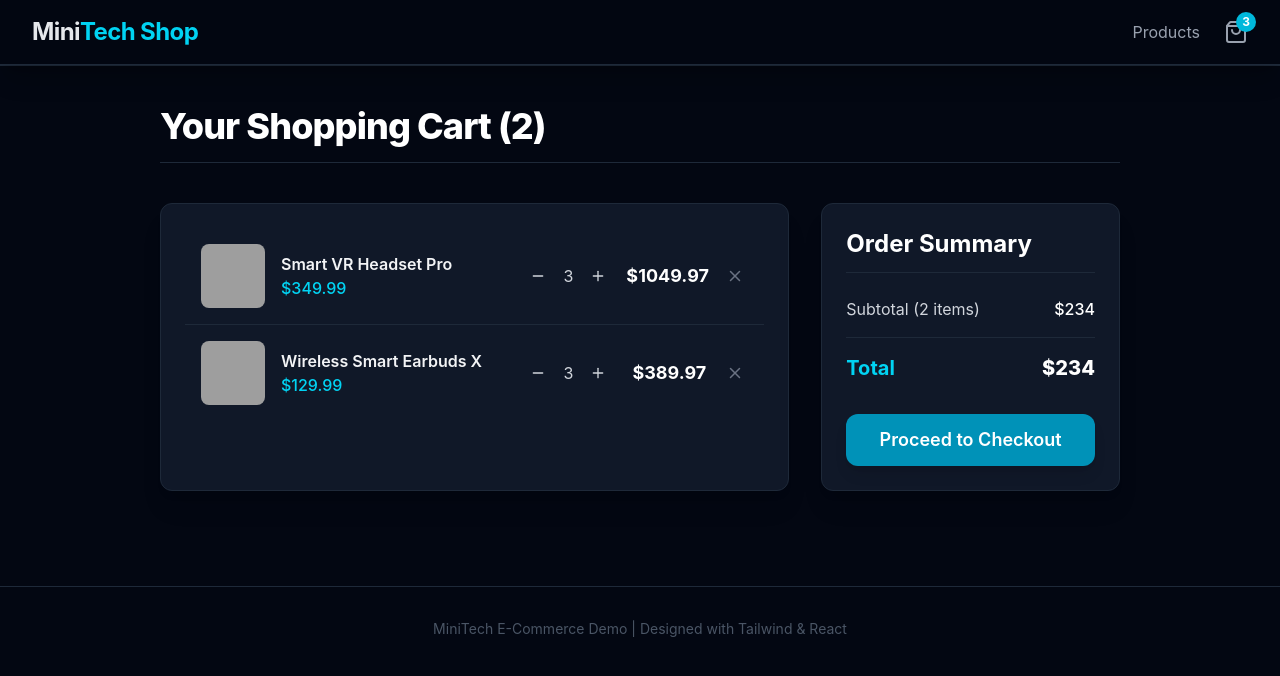
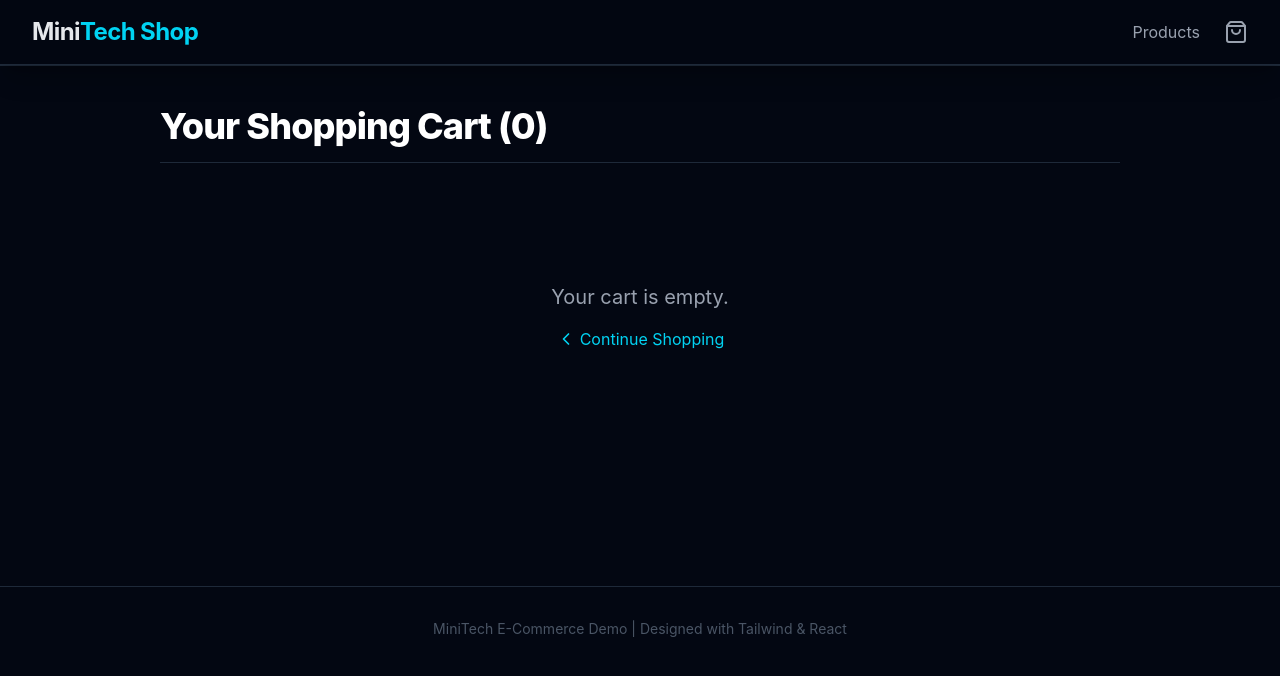
Before and after one commit to nibmangit/FUTURE_FS_02, a React app in the folder frontend/: page /cart in a window 1280 px wide. Shown: the top 676 px of the page. Built offline with nearby package versions, Linux system fonts and the light colour scheme; grey boxes are pictures that could not be loaded; the HTML template or start-up script is replaced by a standard one.

Commit message:
Add quantity and item managment with persistent cart using custom React hooks and context for state sharing across components without prop drilling.

```diff
--- a/frontend/src/App.jsx
+++ b/frontend/src/App.jsx
@@ -7,11 +7,28 @@ import CheckoutForm from "./pages/CheckoutForm";
 import ConfirmationPage from "./pages/ConfirmationPage";
 import { useState } from "react";
 import { MOCK_PRODUCTS } from "./data/products";
+import {useCartContext} from './hooks/useCartContext';
 
 function App() {
   const navigate = useNavigate();
+  const {updateCartItem} = useCartContext();
   const [selectedProduct, setSelectedProduct] = useState(null);
   const [categoryFilter, setCategoryFilter] = useState("All");
+
+  const handleAddToCart = (product, quantity = 1) => {
+    const fullProductDetails = MOCK_PRODUCTS.find(p => p.id === product.id) || product;
+
+    const productDataForStorage = {
+        name: fullProductDetails.name,
+        price: fullProductDetails.price,
+        imageUrl: fullProductDetails.imageUrl,
+        category: fullProductDetails.category
+    };
+
+    updateCartItem(product.id, productDataForStorage, quantity);
+    setSelectedProduct(null);
+    navigate('/');
+  };
 
   const onClose = () => {
     setSelectedProduct(null);
@@ -44,10 +61,13 @@ function App() {
         <Route
           path="/:id"
           element={
-            <ProductDetailModal product={selectedProduct} onClose={onClose} />
+            <ProductDetailModal product={selectedProduct} onClose={onClose} onAddToCart={handleAddToCart} />
           }
         />
-        <Route path="/cart" element={<CartPage />} />
+        <Route
+        path="/cart"
+        element={
+        <CartPage />} />
         <Route path="/checkout" element={<CheckoutForm />} />
         <Route path="/confirmation" element={<ConfirmationPage />} />
       </Routes>
--- a/frontend/src/components/CardItem.jsx
+++ b/frontend/src/components/CardItem.jsx
@@ -1,9 +1,20 @@
 import {X, Minus, Plus} from 'lucide-react';
 import { MOCK_PRODUCTS } from "../data/products";
+import { useCartContext } from '../hooks/useCartContext';
 
 function CardItem({item}) {
+    const {updateCartItem} = useCartContext();
     const product = MOCK_PRODUCTS.find(p => p.id === item.id) || item;
-    const quantity = 3;
+
+    const handleQuantityChange = (change) => {
+      const fullDetails = MOCK_PRODUCTS.find(p => p.id === item.id) || { name: item.name, price: item.price, imageUrl: item.imageUrl, category: item.category };
+      updateCartItem(item.id, fullDetails, change);
+    };
+
+    const handleRemove = () => {
+      updateCartItem(item.id, {}, -item.quantity);
+    };
+
     return (
         <div className="flex items-center space-x-4 p-4 border-b border-gray-800 last:border-b-0">
                 <img
@@ -18,23 +29,26 @@ function CardItem({item}) {
                 </div>
                 <div className="flex items-center space-x-2 text-gray-300">
                   <button
-                    disabled={quantity <= 1}
-                    className="p-1 rounded-full hover:bg-gray-700 disabled:opacity-50 transition"
+                    onClick={() => handleQuantityChange(-1)}
+                    disabled={item.quantity <= 1}
+                    className="p-1 rounded-full hover:bg-gray-700 disabled:opacity-50 transition cursor-pointer"
                   >
                     <Minus size={16} />
                   </button>
-                  <span className="w-5 text-center">{quantity}</span>
+                  <span className="w-5 text-center">{item.quantity}</span>
                   <button
-                    className="p-1 rounded-full hover:bg-gray-700 transition"
+                    onClick={() => handleQuantityChange(1)}
+                    className="p-1 rounded-full hover:bg-gray-700 transition cursor-pointer"
                   >
                     <Plus size={16} />
                   </button>
                 </div>
                 <div className="font-bold text-lg w-20 text-right text-white">
-                  ${(item.price * quantity).toFixed(2)}
+                  ${(item.price * item.quantity).toFixed(2)}
                 </div>
                 <button
-                  className="text-gray-500 hover:text-red-500 transition p-1"
+                  onClick={handleRemove}
+                  className="text-gray-500 hover:text-red-500 transition p-1 cursor-pointer"
                 >
                   <X size={18} />
                 </button>
--- a/frontend/src/components/Navbar.jsx
+++ b/frontend/src/components/Navbar.jsx
@@ -1,9 +1,11 @@
 import {ShoppingBag} from 'lucide-react';
 import { useNavigate } from 'react-router-dom';
+import { useCartContext } from '../hooks/useCartContext';
 
 function Navbar() {
+  const {cartItemCount} = useCartContext();
   const navigate = useNavigate();
-  const cartItemCount =3;
+
   return (
       <header className="sticky top-0 z-10 w-full bg-gray-950/90 backdrop-blur-sm border-b border-gray-800 shadow-xl">
           <div className="container mx-auto max-w-7xl px-4 sm:px-6 lg:px-8 flex justify-between items-center py-4">
--- /dev/null
+++ b/frontend/src/contexts/CartContext.jsx
@@ -0,0 +1,16 @@
+import React, { createContext } from 'react';
+import useCart from '../hooks/useCart';
+
+const CartContext = createContext();
+
+export const CartProvider = ({ children }) => {
+  const cart = useCart();
+
+  return (
+    <CartContext.Provider value={cart}>
+      {children}
+    </CartContext.Provider>
+  );
+};
+
+export { CartContext };
--- /dev/null
+++ b/frontend/src/data/getKey.js
@@ -0,0 +1 @@
+export const STORAGE_KEY = 'miniTechCart';
--- /dev/null
+++ b/frontend/src/hooks/useCart.jsx
@@ -0,0 +1,67 @@
+import { useCallback, useEffect, useMemo, useState } from 'react';
+import {STORAGE_KEY} from '../data/getKey'
+
+const useCart = () => {
+  const getInitialCart = () => {
+    try {
+      const storedCart = localStorage.getItem(STORAGE_KEY);
+      return storedCart ? JSON.parse(storedCart) : [];
+    } catch (e) {
+      console.error("Error parsing cart from localStorage:", e);
+      return [];
+    }
+  };
+
+  const [cartItems, setCartItems] = useState(getInitialCart);
+
+  useEffect(() => {
+    try {
+      localStorage.setItem(STORAGE_KEY, JSON.stringify(cartItems));
+    } catch (e) {
+      console.error("Error saving cart to localStorage:", e);
+    }
+  }, [cartItems]);
+
+  const updateCartItem = useCallback((productId, productDetails, quantityChange) => {
+    setCartItems(prevItems => {
+      const existingIndex = prevItems.findIndex(item => item.id === productId);
+      const existingItem = existingIndex > -1 ? prevItems[existingIndex] : { quantity: 0 };
+      const newQuantity = existingItem.quantity + quantityChange;
+
+      if (newQuantity <= 0) {
+
+        return prevItems.filter(item => item.id !== productId);
+      } else {
+        const newItem = {
+          ...productDetails,
+          id: productId,
+          quantity: newQuantity,
+        };
+
+        if (existingIndex > -1) {
+          return prevItems.map((item, index) =>
+            index === existingIndex ? newItem : item
+          );
+        } else {
+          return [...prevItems, newItem];
+        }
+      }
+    });
+  }, []);
+
+  const clearCart = useCallback(() => {
+    setCartItems([]);
+  }, []);
+
+  const cartTotal = useMemo(() => {
+    return cartItems.reduce((acc, item) => acc + item.price * item.quantity, 0).toFixed(2);
+  }, [cartItems]);
+
+  const cartItemCount = useMemo(() => {
+    return cartItems.reduce((acc, item) => acc + item.quantity, 0);
+  }, [cartItems]);
+
+  return { cartItems, cartTotal, cartItemCount, updateCartItem, clearCart, isLoading: false };
+};
+
+export default useCart;
--- /dev/null
+++ b/frontend/src/hooks/useCartContext.jsx
@@ -0,0 +1,13 @@
+import { useContext } from 'react';
+import { CartContext } from '../contexts/CartContext';
+
+
+export const useCartContext = () => {
+  const context = useContext(CartContext);
+
+  if (!context) {
+    throw new Error('useCartContext must be used within a CartProvider');
+  }
+
+  return context;
+};
--- a/frontend/src/main.jsx
+++ b/frontend/src/main.jsx
@@ -3,11 +3,14 @@ import { BrowserRouter } from "react-router-dom";
 import { createRoot } from 'react-dom/client'
 import './index.css'
 import App from './App.jsx'
+import { CartProvider } from './contexts/CartContext.jsx';
 
 createRoot(document.getElementById('root')).render(
   <StrictMode>
+    <CartProvider>
     <BrowserRouter>
     <App />
     </BrowserRouter>
+    </CartProvider>
   </StrictMode>,
 )
--- a/frontend/src/pages/CartPage.jsx
+++ b/frontend/src/pages/CartPage.jsx
@@ -1,15 +1,11 @@
-import {ChevronLeft} from 'lucide-react'
-import CardItem from "../components/CardItem"
-import { MOCK_PRODUCTS } from "../data/products"
-import { useNavigate } from 'react-router-dom'
+import {ChevronLeft} from 'lucide-react';
+import CardItem from "../components/CardItem";
+import { useNavigate } from 'react-router-dom';
+import {useCartContext} from '../hooks/useCartContext';
 
 function CartPage() {
-  const navigate = useNavigate();
-    const cartId = [1,2]
-    const cartItems = MOCK_PRODUCTS.filter(p=>cartId.includes(Number(p.id)))
-    const cartItemCount = cartItems.length
-    const cartTotal = 234
-    console.log(cartItems, cartItemCount, cartTotal)
+  const { cartItems, cartTotal, cartItemCount, updateCartItem} = useCartContext();
+   const navigate = useNavigate();
 
     return (
         <main className="container mx-auto max-w-5xl px-4 sm:px-6 lg:px-8 py-10 min-h-[60vh]">
@@ -21,7 +17,8 @@ function CartPage() {
                 <div className="text-center py-20">
                   <p className="text-gray-400 text-xl mb-4">Your cart is empty.</p>
                   <button
-                    className="text-cyan-400 hover:text-cyan-300 transition flex items-center justify-center mx-auto"
+                    onClick={()=>navigate('/')}
+                    className="text-cyan-400 hover:text-cyan-300 transition flex items-center justify-center mx-auto cursor-pointer"
                   >
                     <ChevronLeft size={20} className="mr-1" /> Continue Shopping
                   </button>
@@ -30,7 +27,7 @@ function CartPage() {
                 <div className="grid lg:grid-cols-3 gap-8">
 
                   <div className="lg:col-span-2 bg-gray-900 rounded-xl p-6 border border-gray-800 shadow-xl">
-                    {cartItems.map(item => <CardItem key={item.id} item={item} />)}
+                    {cartItems.map(item => <CardItem key={item.id} item={item} updateCartItem={updateCartItem} />)}
                   </div>
 
                   <div className="lg:col-span-1 bg-gray-900 rounded-xl p-6 border border-gray-800 shadow-xl self-start">
@@ -49,7 +46,8 @@ function CartPage() {
                     </div>
                     <button
                     onClick={()=>{navigate('/checkout')}}
-                      className="w-full mt-8 py-3 bg-cyan-600 hover:bg-cyan-500 text-white font-semibold text-lg rounded-xl shadow-lg transition duration-200 active:scale-[0.99] focus:outline-none focus:ring-4 focus:ring-cyan-500/50"
+                      className={`w-full mt-8 py-3 bg-cyan-600 hover:bg-cyan-500 text-white font-semibold text-lg rounded-xl shadow-lg transition
+                        duration-200 active:scale-[0.99] focus:outline-none focus:ring-4 focus:ring-cyan-500/50 cursor-pointer`}
                     >
                       Proceed to Checkout
                     </button>
--- a/frontend/src/pages/CheckoutForm.jsx
+++ b/frontend/src/pages/CheckoutForm.jsx
@@ -1,14 +1,12 @@
 import { useState } from "react";
 import {useNavigate } from 'react-router-dom';
 import InputField from "../components/InputField";
+import { useCartContext } from "../hooks/useCartContext";
 
 function CheckoutForm() {
-  const navigate = useNavigate()
-  const [formData, setFormData] = useState({
-    fullName: "",
-    email: "",
-    address: "",
-  });
+  const { cartTotal, clearCart } = useCartContext();
+  const navigate = useNavigate();
+  const [formData, setFormData] = useState({fullName: "", email: "", address: "",});
   const [isSubmitting, setIsSubmitting] = useState(false);
   const [errors, setErrors] = useState({});
 
@@ -30,7 +28,8 @@ function CheckoutForm() {
       await new Promise((resolve) => setTimeout(resolve, 1500));
 
       setIsSubmitting(false);
-      navigate('/confirmation')
+      clearCart();
+      navigate('/confirmation');
 
     }
   };
@@ -100,9 +99,7 @@ function CheckoutForm() {
                 </svg>
                 Processing Order...
               </>
-            ) : (
-              "Place Order"
-            )}
+            ) : `Pay $${cartTotal}`}
           </button>
         </form>
         <button className="mt-4 w-full text-gray-500 hover:text-white transition cursor-pointer">
--- a/frontend/src/pages/ProductDetailModal.jsx
+++ b/frontend/src/pages/ProductDetailModal.jsx
@@ -1,7 +1,18 @@
+
 import { Plus, Minus, X } from "lucide-react";
+import { useState } from "react";
 
 
-function ProductDetailModal({onClose, product}) {
+function ProductDetailModal({onClose, product, onAddToCart}) {
+
+  const [quantity, setQuantity] = useState(1);
+
+    if (!product) return null;
+
+    const handleAdd = () => {
+      onAddToCart(product, quantity);
+      onClose();
+    };
 
     return (
         <div className="fixed inset-0 z-50 flex items-center justify-center p-4 bg-black/40 backdrop-blur-md">
@@ -35,12 +46,14 @@ function ProductDetailModal({onClose, product}) {
                       <label htmlFor="quantity" className="text-gray-300 font-medium">Quantity:</label>
                       <div className="flex items-center border border-gray-700 rounded-lg">
                         <button
+                          onClick={() => setQuantity(q => Math.max(1, q - 1))}
                           className="p-2 text-gray-300 hover:bg-gray-700 rounded-l-lg transition cursor-pointer"
                         >
                           <Minus size={18} />
                         </button>
-                        <span className="w-10 text-center text-white font-medium">2</span>
+                        <span className="w-10 text-center text-white font-medium">{quantity}</span>
                         <button
+                          onClick={()=>setQuantity(q=>q+1)}
                           className="p-2 text-gray-300 hover:bg-gray-700 rounded-r-lg transition cursor-pointer"
                         >
                           <Plus size={18} />
@@ -49,11 +62,12 @@ function ProductDetailModal({onClose, product}) {
                     </div>
 
                     <button
+                      onClick={handleAdd}
                       className={`w-full py-3 bg-cyan-600 hover:bg-cyan-500 text-white font-semibold text-lg
                         rounded-xl shadow-lg transition duration-200 active:scale-[0.99] focus:outline-none focus:ring-4
                         focus:ring-cyan-500/50 cursor-pointer`}
                     >
-                      Add 2 to Cart
+                      Add {quantity} to Cart
                     </button>
                   </div>
                 </div>
```
Also changed, not shown: frontend/src/data/products.js (+1 -82 lines).
